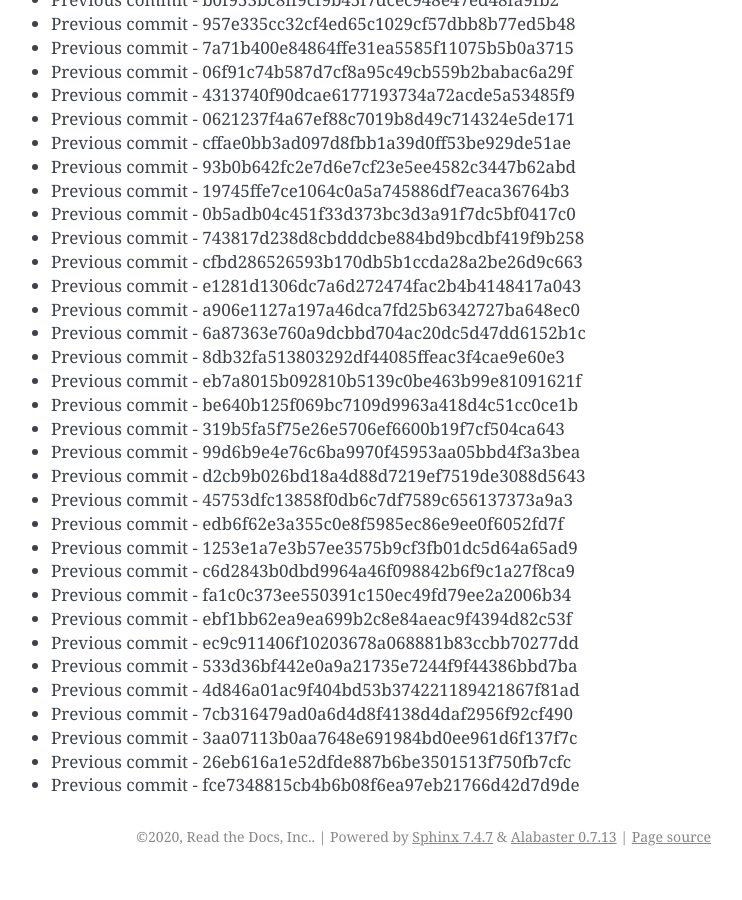
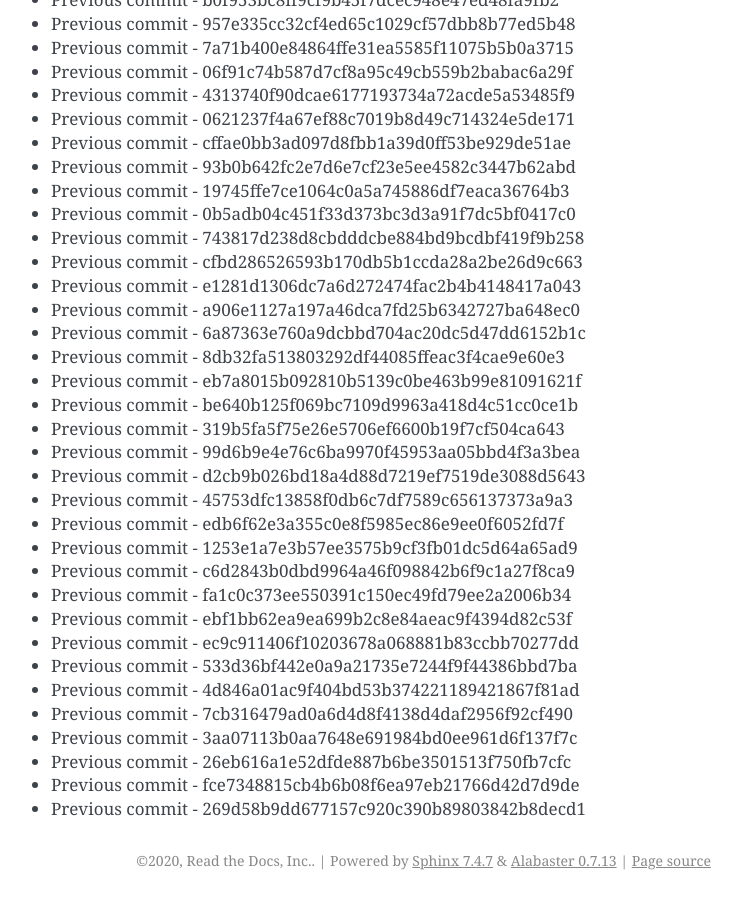
Before and after one commit to readthedocs/rtd-git-stresstest, a Sphinx documentation site: the page built from docs/updates.rst, in a window 1280 px wide and 900 px high, scrolled down 79542 px. Shown: the whole window, without its empty margins (399-1141 px from the left). Built offline with Sphinx 7.4.7, drawn with Linux system fonts in a browser that asks for light colours; before the commit the page ends 80418 px from its top, so only the background shows below that.

Commit message:
Generating commit from previous: 269d58b9dd677157c920c390b89803842b8decd1

```diff
--- a/docs/updates.rst
+++ b/docs/updates.rst
@@ -3374,3 +3374,4 @@ It can be tested for any performance characteristics.
 * Previous commit - 3aa07113b0aa7648e691984bd0ee961d6f137f7c
 * Previous commit - 26eb616a1e52dfde887b6be3501513f750fb7cfc
 * Previous commit - fce7348815cb4b6b08f6ea97eb21766d42d7d9de
+* Previous commit - 269d58b9dd677157c920c390b89803842b8decd1
```
